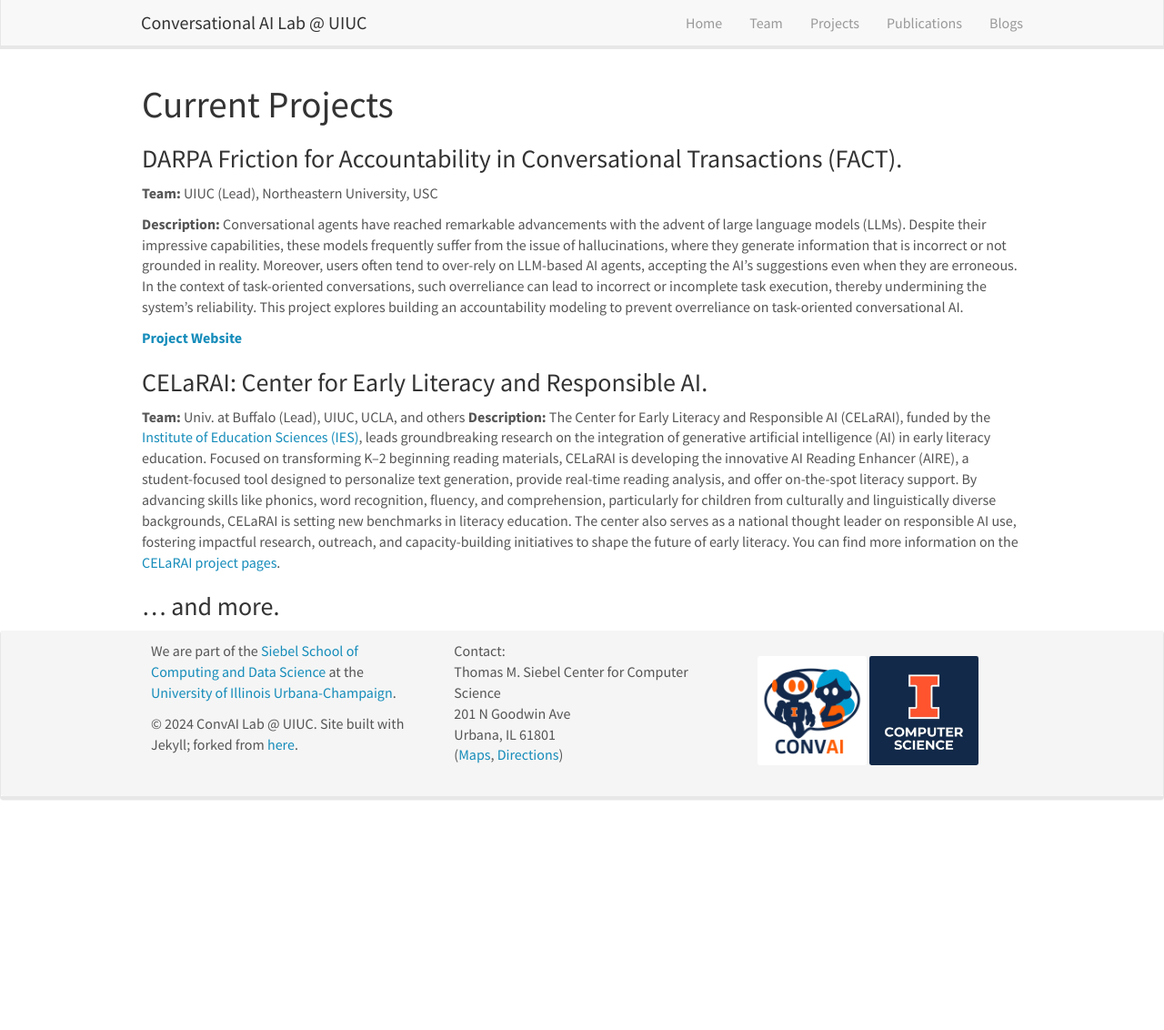
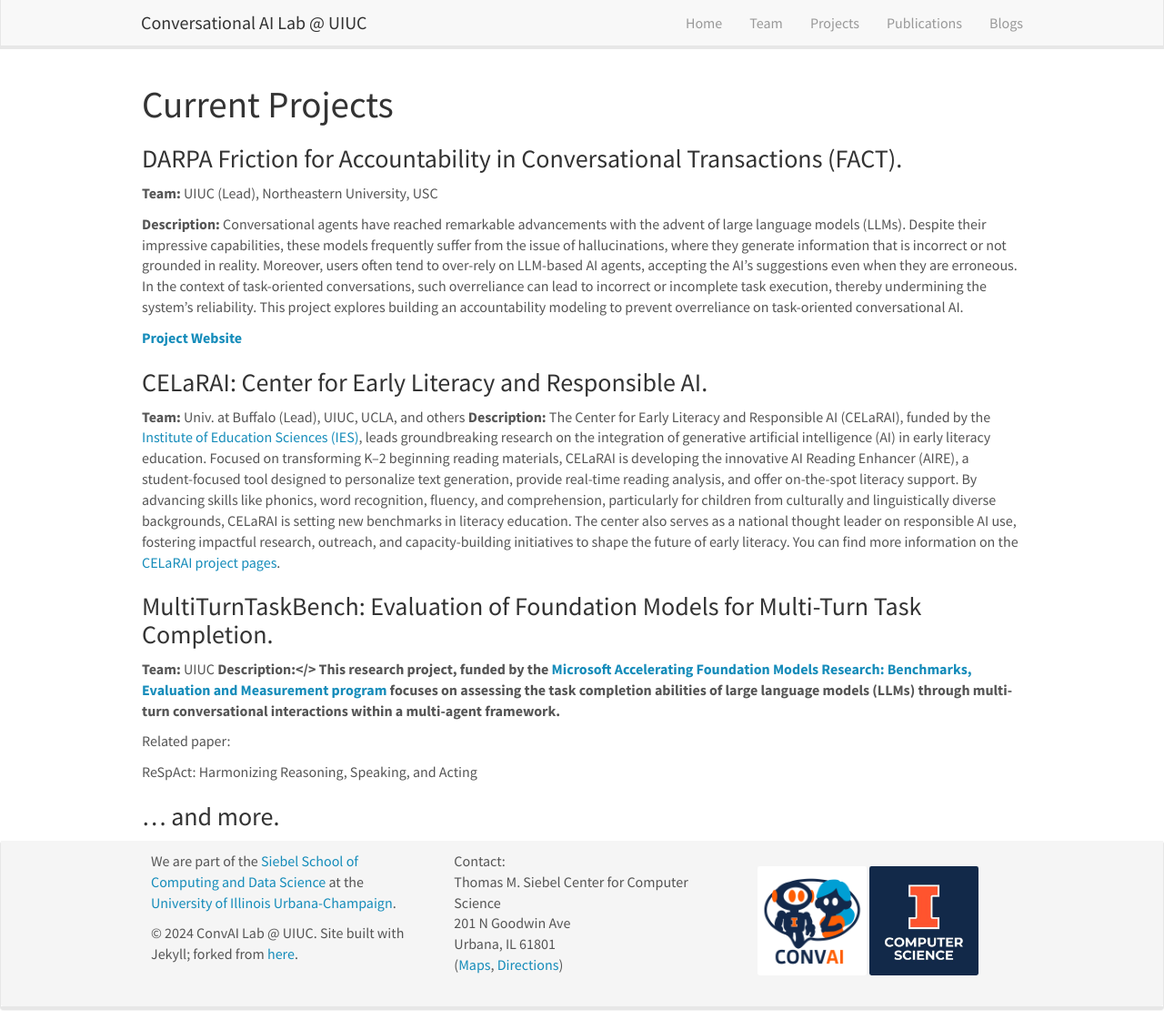
Before and after one commit to uiuc-conversational-ai-lab/uiuc-conversational-ai-lab.github.io, a Jekyll site: the page built from _pages/projects.md, in a window 1280 px wide and 1132 px high. Shown: the whole window at 91% size. Built offline with Jekyll 4.4.1, drawn with Linux system fonts in a browser that asks for light colours; nearby versions of some CDN libraries.

Commit message:
Update projects.md
Added AFMR

```diff
--- a/_pages/projects.md
+++ b/_pages/projects.md
@@ -24,4 +24,12 @@
 <b>Team:</b> Univ. at Buffalo (Lead), UIUC, UCLA, and others
 <b>Description:</b> The Center for Early Literacy and Responsible AI (CELaRAI), funded by the <a href="https://ies.ed.gov/use-work/awards/center-early-literacy-and-responsible-ai-celarai-innovating-beginning-reading-instruction-culturally?ID=6071">Institute of Education Sciences (IES)</a>, leads groundbreaking research on the integration of generative artificial intelligence (AI) in early literacy education. Focused on transforming K–2 beginning reading materials, CELaRAI is developing the innovative AI Reading Enhancer (AIRE), a student-focused tool designed to personalize text generation, provide real-time reading analysis, and offer on-the-spot literacy support. By advancing skills like phonics, word recognition, fluency, and comprehension, particularly for children from culturally and linguistically diverse backgrounds, CELaRAI is setting new benchmarks in literacy education. The center also serves as a national thought leader on responsible AI use, fostering impactful research, outreach, and capacity-building initiatives to shape the future of early literacy. You can find more information on the <a href = "https://earlyliteracyai.org/">CELaRAI project pages</a>.
 
+### MultiTurnTaskBench: Evaluation of Foundation Models for Multi-Turn Task Completion. ###
+<b>Team:</b> UIUC
+<b>Description:</> This research project, funded by the <a href="https://www.microsoft.com/en-us/research/project/afmr-benchmarks-evaluation-and-measurement/"> Microsoft Accelerating Foundation Models Research: Benchmarks, Evaluation and Measurement program</a> focuses on assessing the task completion abilities of large language models (LLMs) through multi-turn conversational interactions within a multi-agent framework.
+
+Related paper:
+
+ReSpAct: Harmonizing Reasoning, Speaking, and Acting
+
 ### ... and more.
```
